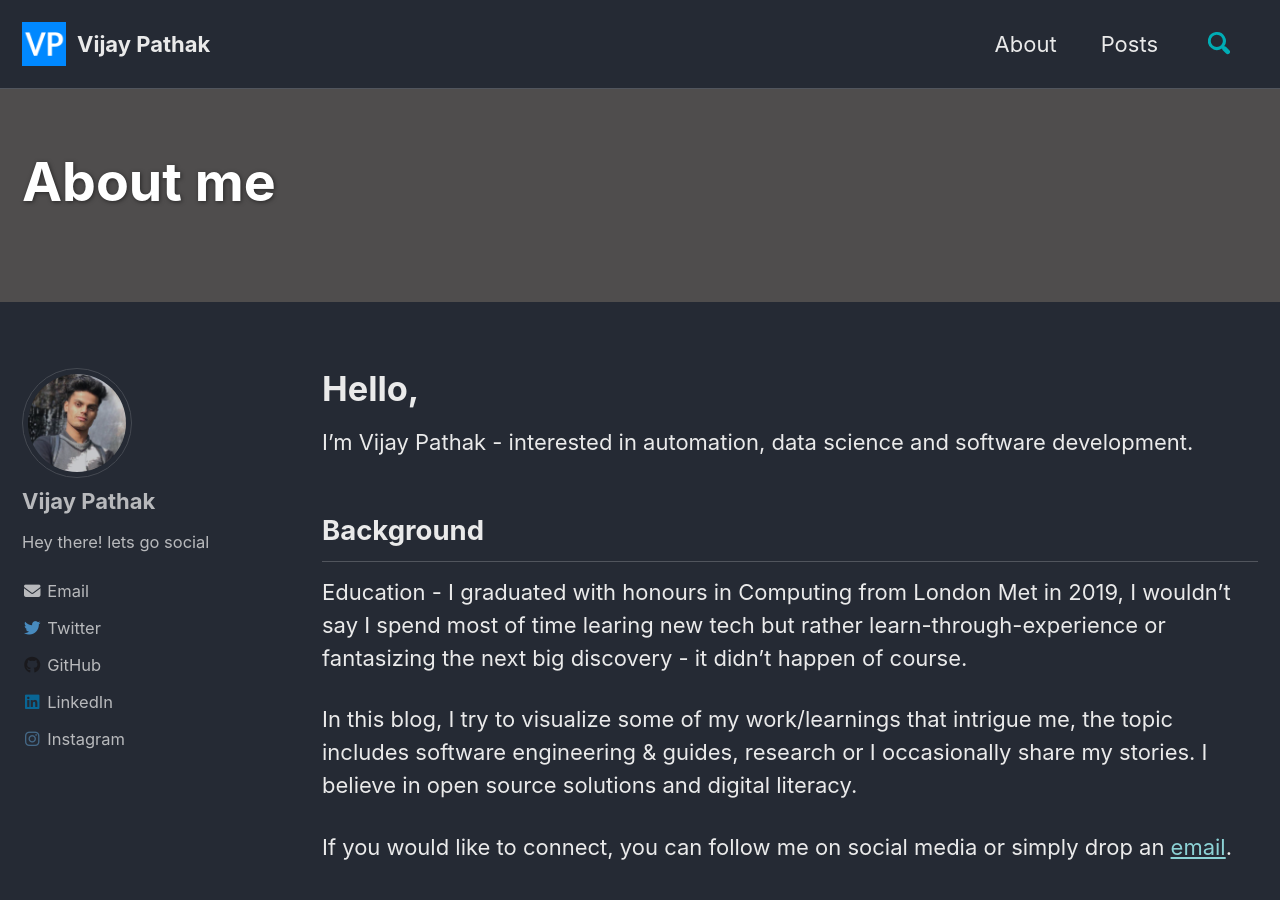
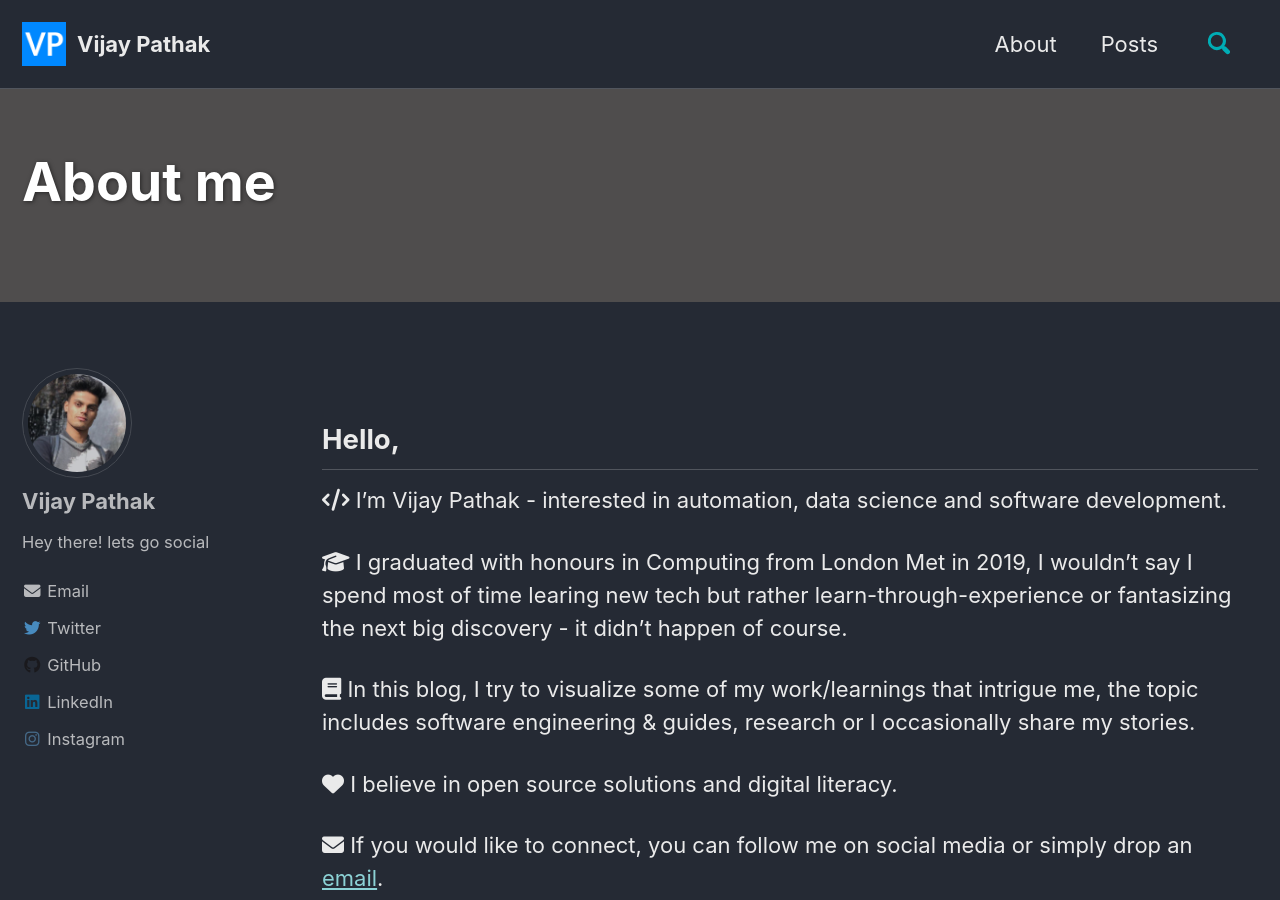
Before and after one commit to hbvj99/hbvj99.github.io, a Jekyll site: the page built from _pages/about.md, in a window 1280 px wide and 900 px high. Built offline with Jekyll 4.4.1, drawn with Linux system fonts in a browser that asks for light colours; cached includes are drawn as plain includes; nearby versions of some CDN libraries.

Commit message:
update bio

```diff
--- a/_pages/about.md
+++ b/_pages/about.md
@@ -8,13 +8,15 @@ author_profile: true
 classes: wide
 ---
 
-# Hello,
-I’m Vijay Pathak - interested in automation, data science and software development.
+## Hello,
+<i class="fas fa-code"></i> I’m Vijay Pathak - interested in automation, data science and software development.
 
-## Background
+<i class="fas fa-graduation-cap"></i> I graduated with honours in Computing from London Met in 2019, I wouldn't say I spend most of time learing new tech but rather learn-through-experience or fantasizing the next big discovery - it didn't happen of course.
 
-Education - I graduated with honours in Computing from London Met in 2019, I wouldn't say I spend most of time learing new tech but rather learn-through-experience or fantasizing the next big discovery - it didn't happen of course.
+<i class="fas fa-book"></i>
+ In this blog, I try to visualize some of my work/learnings that intrigue me, the topic includes software engineering &#38; guides, research or I occasionally share my stories.
 
-In this blog, I try to visualize some of my work/learnings that intrigue me, the topic includes software engineering &#38; guides, research or I occasionally share my stories. I believe in open source solutions and digital literacy.
+<i class="fas fa-heart"></i> I believe in open source solutions and digital literacy.
 
-If you would like to connect, you can follow me on social media or simply drop an <a href="mailto:vijay@vijaypathak.com.np" target="_blank">email</a>.
+
+<i class="fas fa-envelope"></i> If you would like to connect, you can follow me on social media or simply drop an <a href="mailto:vijay@vijaypathak.com.np" target="_blank">email</a>.
```
